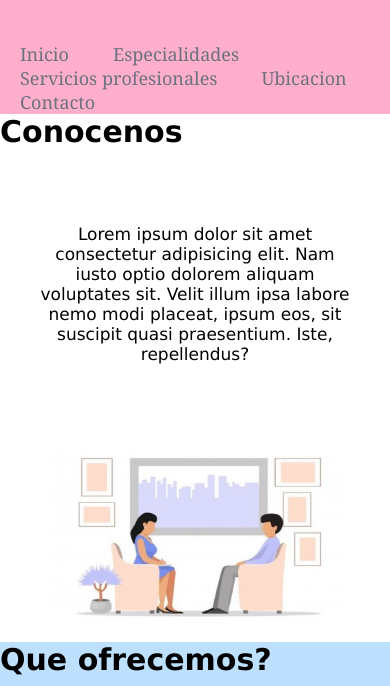
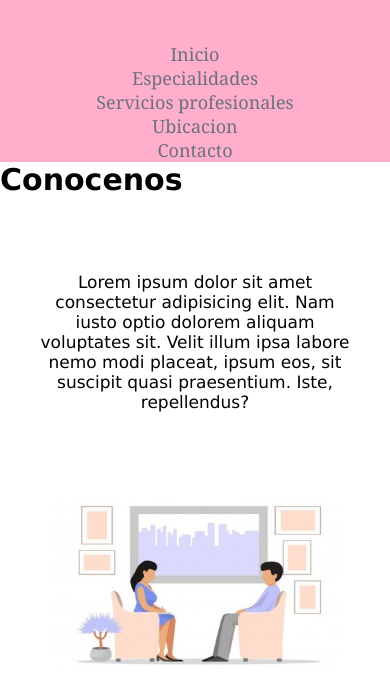
Before and after one commit to LaraPagano/proyecto-consultorio, a plain HTML site: page index.html in a window 390 px wide. Shown: the part 158-844 px from the top of the page. Drawn offline with Linux system fonts and the light colour scheme.

Commit message:
modificado el navegador

```diff
--- a/css/index.css
+++ b/css/index.css
@@ -22,16 +22,24 @@ h1{
     margin: 0 auto;
     font-size: 45px;
 }
-header nav ul li{
+/* header nav ul li{
+    display: grid;
+    display: inline-block;
     place-items: center;
-    display: inline-block;
-}
+} */
 header nav ul li a{
     margin: 10px 20px;
     font-family:Georgia, 'Times New Roman', Times, serif;
     font-size: 18px;
+    list-style-type: none;
     text-decoration: none;
     color:#6B717E;
+}
+.menu-nav{
+    display:flex;
+    align-items: center;
+    list-style-type: none;
+    justify-content: space-between;
 }
 main p{
     font-family: 'Lucida Sans', 'Lucida Sans Regular', 'Lucida Grande', 'Lucida Sans Unicode', Geneva, Verdana, sans-serif;
@@ -128,6 +136,11 @@ h3{
     font-family: 'Lucida Sans', 'Lucida Sans Regular', 'Lucida Grande', 'Lucida Sans Unicode', Geneva, Verdana, sans-serif;
     font-size: 20px;
 }
+.mapa-ubicacion{
+    display: grid;
+    place-items: center;
+    margin: 20px 0;
+}
 @media (min-width: 320px){
     .box-1{
     grid-template-columns: 100%;
@@ -185,3 +198,9 @@ h3{
         grid-column-gap: 15px;
     }
 }
+/*NAVEGADOR*/
+@media (max-width: 620px){
+    .menu-nav{
+        flex-direction: column;
+    }
+}
--- a/index.html
+++ b/index.html
@@ -14,8 +14,8 @@
             <img class="imagen1-logo" src=".\imagen\logo.jpg" alt="Logo consultorio integral urquiza" width="200" height="120">
             <h1>Consultorio Integral Urquiza</h1>
         </section>
-            <nav class="menu">
-                <ul>
+            <nav>
+                <ul class="menu-nav">
                     <li><a href="index.html">Inicio</a></li>
                     <li><a href=".\pages\especialidades.html">Especialidades</a></li>
                     <li><a href=".\pages\serv-prof.html">Servicios profesionales</a></li>
```
Also changed, not shown: pages/ubicacion.html (+3 -0 lines).
